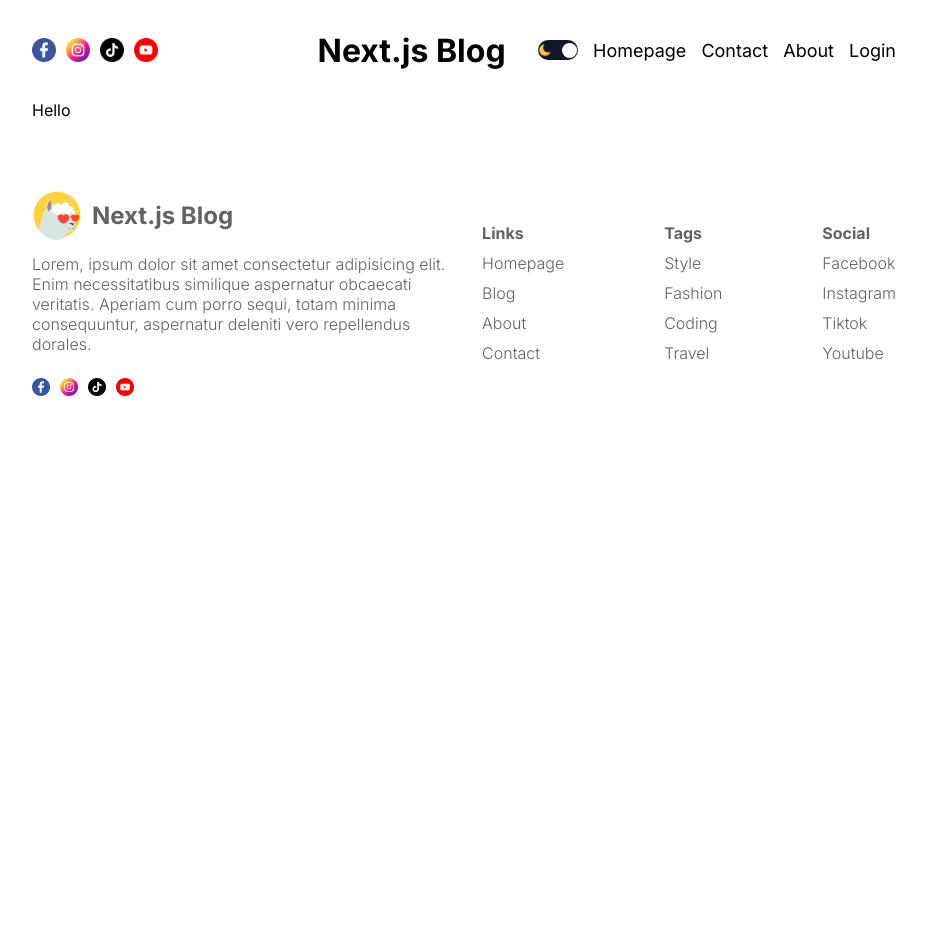
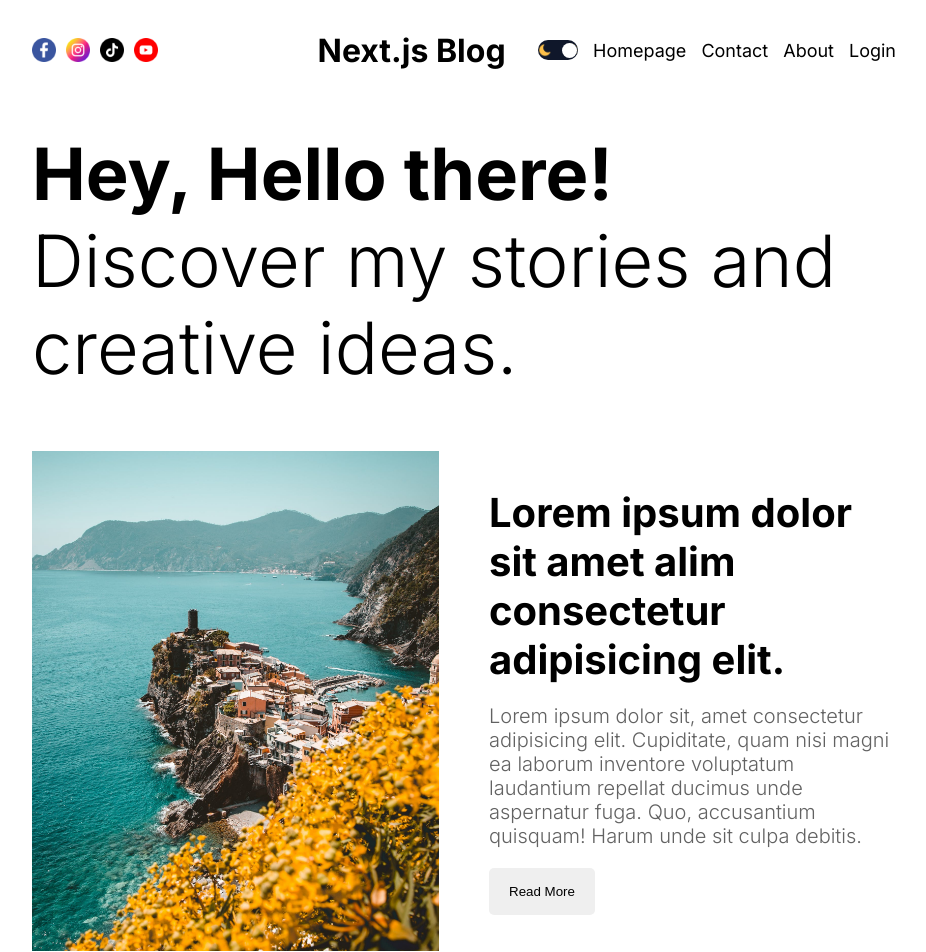
Before and after one commit to Dmitriifd/nextjs-fullstack-blog, a Next.js app: page / in a window 1280 px wide. Shown: the top 952 px of the page, without its empty margins (176-1102 px from the left). Before the commit the page ends 800 px from the top, so only its background shows below. Built offline with nearby package versions, Linux system fonts and the light colour scheme; no server answers.

Commit message:
Featured

```diff
--- a/src/app/page.tsx
+++ b/src/app/page.tsx
@@ -1,5 +1,10 @@
+import Featured from '@/components/featured/Featured';
 import styles from './homepage.module.css';
 
 export default function Home() {
-  return <div>Hello</div>;
+  return (
+    <div className={styles.container}>
+      <Featured />
+    </div>
+  );
 }
--- a/src/components/featured/Featured.tsx
+++ b/src/components/featured/Featured.tsx
@@ -1,10 +1,30 @@
-import React from "react";
-import styles from "./featured.module.css";
+import React from 'react';
+import styles from './featured.module.css';
+import Image from 'next/image';
 
 const Featured = () => {
   return (
     <div className={styles.container}>
-
+      <h1 className={styles.title}>
+        <b>Hey, Hello there!</b> Discover my stories and creative ideas.
+      </h1>
+      <div className={styles.post}>
+        <div className={styles.imgContainer}>
+          <Image src='/p1.jpeg' alt='' fill className={styles.image} />
+        </div>
+        <div className={styles.textContainer}>
+          <h1 className={styles.postTitle}>
+            Lorem ipsum dolor sit amet alim consectetur adipisicing elit.
+          </h1>
+          <p className={styles.postDesc}>
+            Lorem ipsum dolor sit, amet consectetur adipisicing elit.
+            Cupiditate, quam nisi magni ea laborum inventore voluptatum
+            laudantium repellat ducimus unde aspernatur fuga. Quo, accusantium
+            quisquam! Harum unde sit culpa debitis.
+          </p>
+          <button className={styles.button}>Read More</button>
+        </div>
+      </div>
     </div>
   );
 };
--- a/src/components/featured/featured.module.css
+++ b/src/components/featured/featured.module.css
@@ -0,0 +1,77 @@
+.container {
+  margin-top: 30px;
+}
+
+.title {
+  font-size: 96px;
+  font-weight: 300;
+}
+
+.post {
+  margin-top: 60px;
+  display: flex;
+  align-items: center;
+  gap: 50px;
+}
+
+.imgContainer {
+  flex: 1;
+  height: 500px;
+  position: relative;
+}
+
+.image {
+  object-fit: cover;
+}
+
+.textContainer {
+  flex: 1;
+  display: flex;
+  flex-direction: column;
+  gap: 20px;
+}
+
+.postTitle {
+  font-size: 40px;
+}
+
+.postDesc {
+  font-size: 20px;
+  font-weight: 300;
+  color: var(--softTextColor);
+}
+
+.button {
+  padding: 16px 20px;
+  border: none;
+  border-radius: 5px;
+  width: max-content;
+}
+
+@media screen and (max-width: 1280px) {
+  .title {
+    font-size: 72px;
+  }
+}
+
+@media screen and (max-width: 1024px) {
+  .title {
+    font-size: 64px;
+  }
+
+  .imgContainer {
+    display: none;
+  }
+}
+
+@media screen and (max-width: 768px) {
+  .title {
+    font-size: 48px;
+  }
+}
+
+@media screen and (max-width: 640px) {
+  .title {
+    font-size: 36px;
+  }
+}
```
